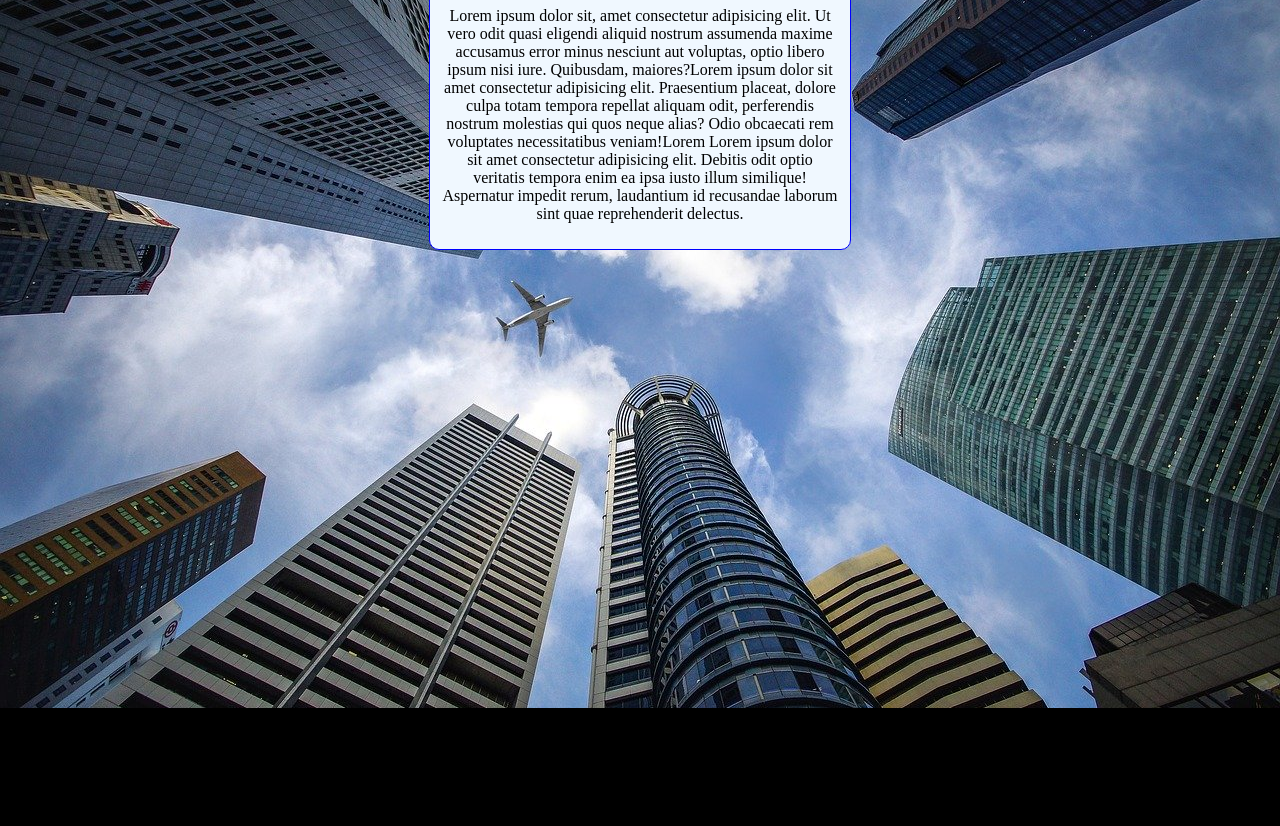
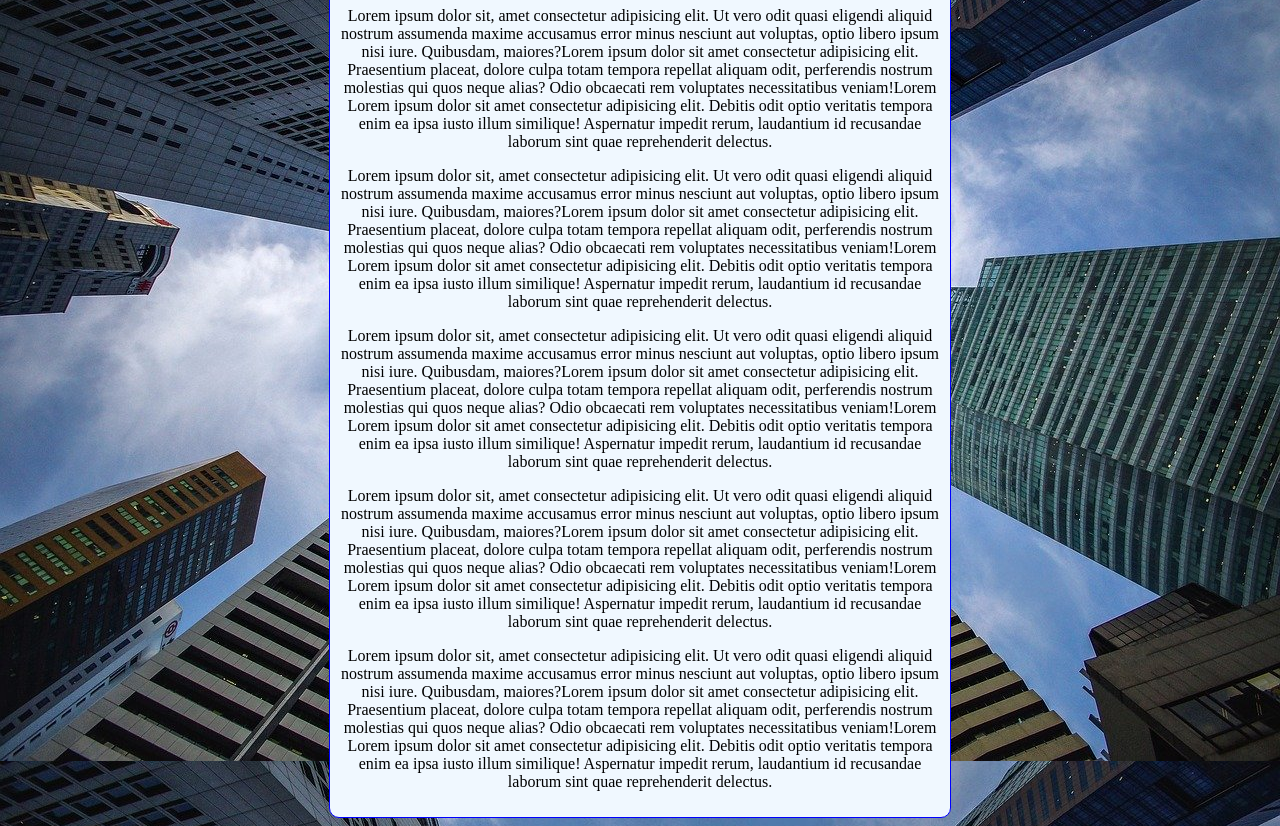
Before and after one commit to Emersonresb/html-css, a plain HTML site: page exercicios/ex022/fundo005.html in a window 1280 px wide. Shown: the part 92-918 px from the top of the page. Before the commit the page ends 800 px from the top, so only its background shows below. Drawn offline with Linux system fonts and the light colour scheme.

Commit message:
att de atividade

```diff
--- a/exercicios/ex022/fundo005.html
+++ b/exercicios/ex022/fundo005.html
@@ -6,16 +6,20 @@
     <title>Document</title>
     <style>
         body {
-        background-color: black;
+        /* background-color: black;
         height: 98vh;
         background-image: url(imagens/wallpaper002.jpg);
         background-repeat: no-repeat;
         background-position: center top;
         background-size: cover;
+        background-attachment: fixed; */
+
+        background: black url(imagens/wallpaper002.jpg) no-repeat center center fixed;
+        background-size: cover;
 
     }
         main { border: 1px solid blue;
-               width: 400px;
+               max-width: 600px;
                margin: auto;
                padding: 10px;
                border-radius: 10px;
@@ -29,6 +33,15 @@
         <h1>Teste de imagem de fundo</h1>
         <p>Lorem ipsum dolor sit, amet consectetur adipisicing elit. Ut vero odit quasi eligendi aliquid nostrum assumenda maxime accusamus error minus nesciunt aut voluptas, optio libero ipsum nisi iure. Quibusdam, maiores?Lorem ipsum dolor sit amet consectetur adipisicing elit. Praesentium placeat, dolore culpa totam tempora repellat aliquam odit, perferendis nostrum molestias qui quos neque alias? Odio obcaecati rem voluptates necessitatibus veniam!Lorem Lorem ipsum dolor sit amet consectetur adipisicing elit. Debitis odit optio veritatis tempora enim ea ipsa iusto illum similique! Aspernatur impedit rerum, laudantium id recusandae laborum sint quae reprehenderit delectus.
         </p>
+        <p>Lorem ipsum dolor sit, amet consectetur adipisicing elit. Ut vero odit quasi eligendi aliquid nostrum assumenda maxime accusamus error minus nesciunt aut voluptas, optio libero ipsum nisi iure. Quibusdam, maiores?Lorem ipsum dolor sit amet consectetur adipisicing elit. Praesentium placeat, dolore culpa totam tempora repellat aliquam odit, perferendis nostrum molestias qui quos neque alias? Odio obcaecati rem voluptates necessitatibus veniam!Lorem Lorem ipsum dolor sit amet consectetur adipisicing elit. Debitis odit optio veritatis tempora enim ea ipsa iusto illum similique! Aspernatur impedit rerum, laudantium id recusandae laborum sint quae reprehenderit delectus.
+        </p>
+        <p>Lorem ipsum dolor sit, amet consectetur adipisicing elit. Ut vero odit quasi eligendi aliquid nostrum assumenda maxime accusamus error minus nesciunt aut voluptas, optio libero ipsum nisi iure. Quibusdam, maiores?Lorem ipsum dolor sit amet consectetur adipisicing elit. Praesentium placeat, dolore culpa totam tempora repellat aliquam odit, perferendis nostrum molestias qui quos neque alias? Odio obcaecati rem voluptates necessitatibus veniam!Lorem Lorem ipsum dolor sit amet consectetur adipisicing elit. Debitis odit optio veritatis tempora enim ea ipsa iusto illum similique! Aspernatur impedit rerum, laudantium id recusandae laborum sint quae reprehenderit delectus.
+        </p>
+        <p>Lorem ipsum dolor sit, amet consectetur adipisicing elit. Ut vero odit quasi eligendi aliquid nostrum assumenda maxime accusamus error minus nesciunt aut voluptas, optio libero ipsum nisi iure. Quibusdam, maiores?Lorem ipsum dolor sit amet consectetur adipisicing elit. Praesentium placeat, dolore culpa totam tempora repellat aliquam odit, perferendis nostrum molestias qui quos neque alias? Odio obcaecati rem voluptates necessitatibus veniam!Lorem Lorem ipsum dolor sit amet consectetur adipisicing elit. Debitis odit optio veritatis tempora enim ea ipsa iusto illum similique! Aspernatur impedit rerum, laudantium id recusandae laborum sint quae reprehenderit delectus.
+        </p>
+        <p>Lorem ipsum dolor sit, amet consectetur adipisicing elit. Ut vero odit quasi eligendi aliquid nostrum assumenda maxime accusamus error minus nesciunt aut voluptas, optio libero ipsum nisi iure. Quibusdam, maiores?Lorem ipsum dolor sit amet consectetur adipisicing elit. Praesentium placeat, dolore culpa totam tempora repellat aliquam odit, perferendis nostrum molestias qui quos neque alias? Odio obcaecati rem voluptates necessitatibus veniam!Lorem Lorem ipsum dolor sit amet consectetur adipisicing elit. Debitis odit optio veritatis tempora enim ea ipsa iusto illum similique! Aspernatur impedit rerum, laudantium id recusandae laborum sint quae reprehenderit delectus.
+        </p>
+
     </main>
 </body>
 </html>
```
